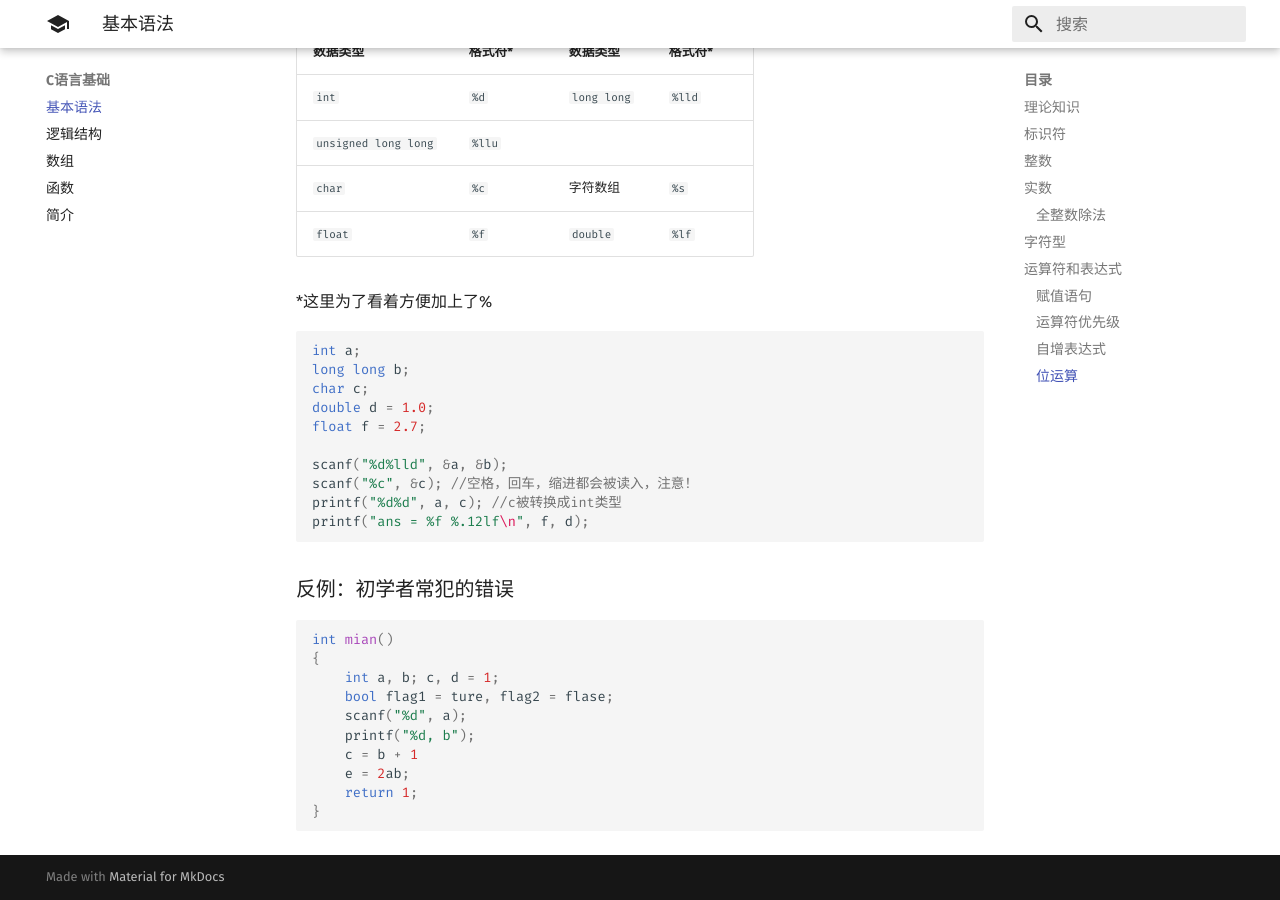
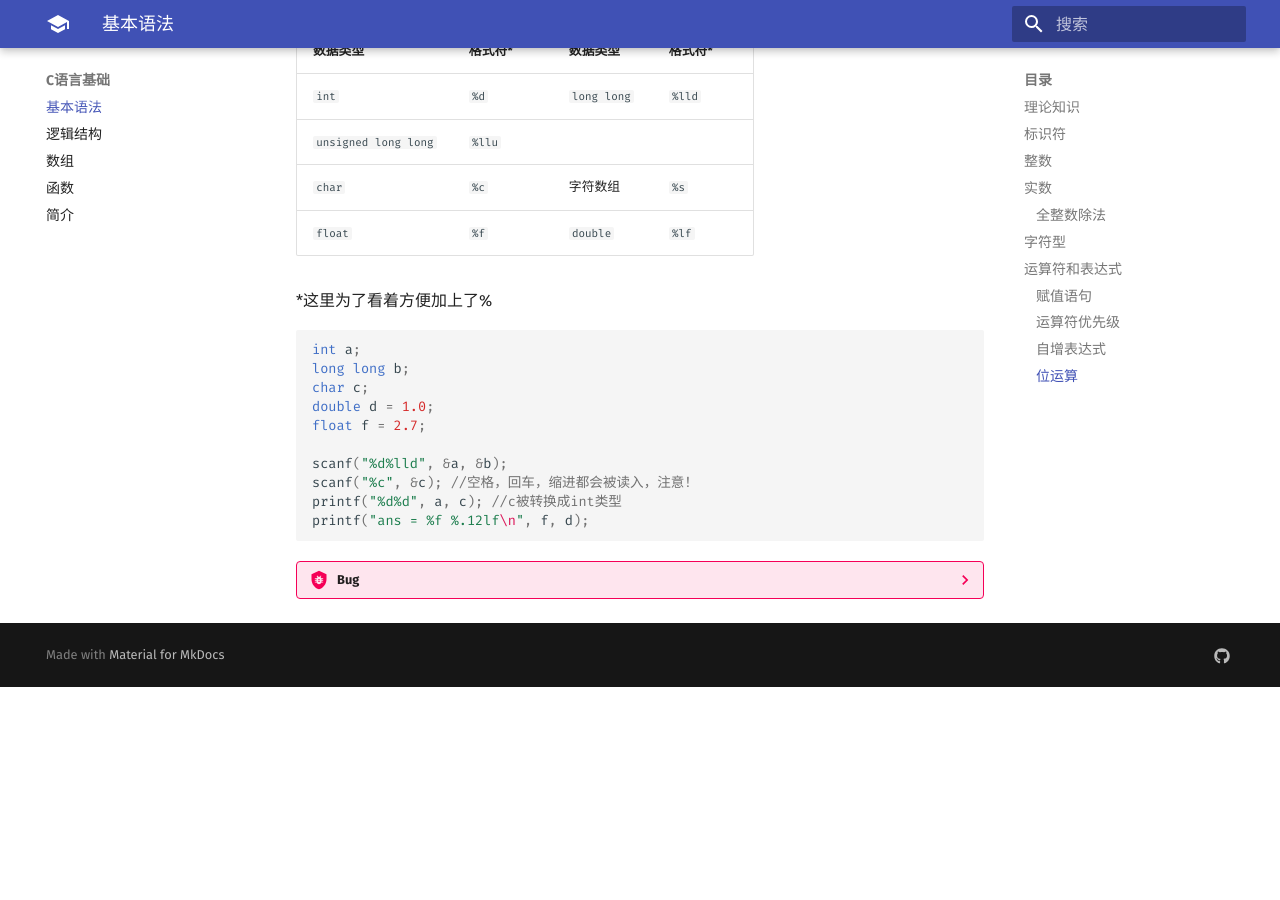
Before and after one commit to CUCCS/acm-wiki, an MkDocs documentation site: the page built from docs/c-basic/grammar.md, in a window 1280 px wide and 900 px high, scrolled down 3718 px. Built offline with MkDocs 1.6.1 and Material for MkDocs 9.7.7, drawn with Linux system fonts in a browser that asks for light colours; after the commit the page ends 4405 px from its top, so only the background shows below that.

Commit message:
增加 CTFwiki友链 & 增加 自定义配色 & 测试 admonition

````diff
--- a/docs/c-basic/grammar.md
+++ b/docs/c-basic/grammar.md
@@ -130,16 +130,19 @@
 printf("ans = %f %.12lf\n", f, d);
 ```
 
-### 反例：初学者常犯的错误
-```cpp
-int mian()
-{
-    int a, b; c, d = 1;
-    bool flag1 = ture, flag2 = flase;
-    scanf("%d", a);
-    printf("%d, b");
-    c = b + 1
-    e = 2ab;
-    return 1;
-}
-```
+
+
+??? Bug
+    ```cpp
+    // 除了大括号，每行至少有一个bug
+    int mian()
+    {
+        int a, b; c, d = 1;
+        bool flag1 = ture, flag2 = flase;
+        scanf("%d", a);
+        printf("%d, b");
+        c = b + 1
+        e = 2ab;
+        return 1;
+    }
+    ```
--- a/mkdocs.yml
+++ b/mkdocs.yml
@@ -61,7 +61,7 @@
   name: 'material'
   language: 'zh'
   palette:
-    primary: 'white'
+    primary: 'Indigo'
     accent: 'red'
   include_search_page: false
   search_index_only: true
@@ -82,6 +82,9 @@
   pagetime: 'on'
   manifest: 'manifest.webmanifest'
   githash: ''
+  social:
+    - type: github
+      link: https://cuccs.github.io/ctf-wiki/
 
 extra_javascript:
   - '_static/js/extra.js?v=16'
````
Also changed, not shown: docs/index.md (+32 -0 lines).
